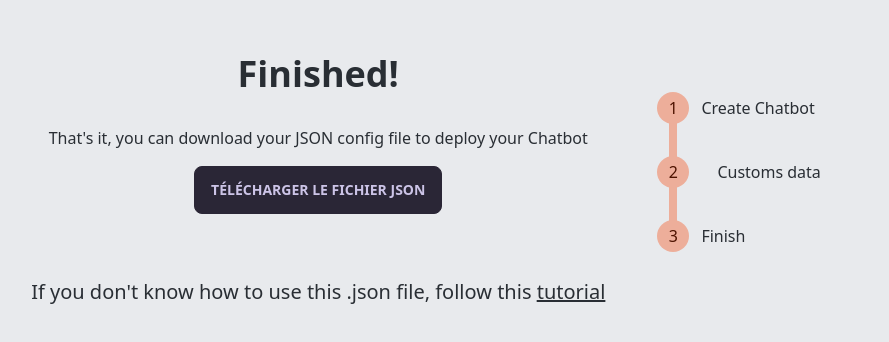
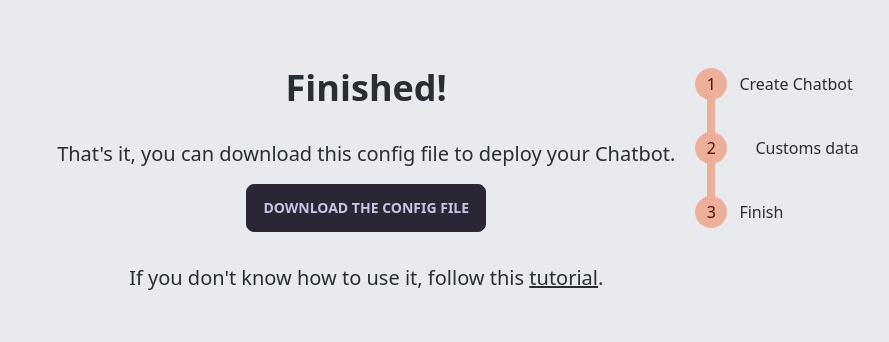
Before and after one commit to Ibentau/front-admin, a SvelteKit app: page /creationChatbot/finish in a window 1280 px wide. Shown: the part 228-570 px from the top of the page, without its empty margins (182-1071 px from the left). Built offline with nearby package versions, Linux system fonts and the light colour scheme.

Commit message:
download zip

```diff
--- a/package.json
+++ b/package.json
@@ -36,6 +36,8 @@
 		"daisyui": "^2.50.0",
 		"ical": "^0.8.0",
 		"ical.js": "^1.5.0",
+		"js-yaml": "^4.1.0",
+		"jszip": "^3.10.1",
 		"node-ical": "^0.16.0",
 		"prism-svelte": "^0.5.0",
 		"prismjs": "^1.29.0",
--- a/src/entities/conference.ts
+++ b/src/entities/conference.ts
@@ -3,6 +3,7 @@ export interface Conference {
   event_end: string;
   address: string;
   talks: Speak[];
+  meals: [];
 }
 
 export interface Speak {
--- /dev/null
+++ b/src/lib/Download.svelte
@@ -0,0 +1,26 @@
+<script lang="ts">
+  import * as JSZip from "jszip";
+
+  function downloadZip() {
+    // Add the data.json file to the zip file
+    const zip = new JSZip();
+    let dataJSON = sessionStorage.getItem("data") as string;
+    const blobJSON = new Blob([dataJSON], { type: "application/json" });
+    zip.file("data.json", blobJSON);
+
+    // Add the docker-compose.yml file to the zip file
+    const dockercompose: string = "";
+    zip.file("docker-compose.yml", dockercompose);
+
+    zip
+      .generateAsync({ type: "blob" })
+      .then(function (content: Blob | MediaSource) {
+        const link = document.createElement("a");
+        link.download = "chatbot.zip";
+        link.href = URL.createObjectURL(content);
+        link.click();
+      });
+  }
+</script>
+
+<button class="btn" on:click={downloadZip}>Download the config file</button>
--- a/src/lib/DownloadJSON.svelte
+++ /dev/null
@@ -1,12 +0,0 @@
-<script lang="ts">
-  function downloadJSON() {
-    let dataJSON = sessionStorage.getItem("data") as string;
-    const blob = new Blob([dataJSON], { type: "application/json" });
-    const link = document.createElement("a");
-    link.download = "data.json";
-    link.href = URL.createObjectURL(blob);
-    link.click();
-  }
-</script>
-
-<button class="btn" on:click={downloadJSON}>Télécharger le fichier json</button>
--- a/src/routes/creationChatbot/+page.svelte
+++ b/src/routes/creationChatbot/+page.svelte
@@ -14,6 +14,7 @@
   let event_end = "";
   let address = "";
   let talks: Speak[];
+  let meals: [];
   let loadChatbot: boolean;
 
   function loadJSON() {
@@ -33,6 +34,7 @@
       event_end: event_end,
       address: address,
       talks: talks,
+      meals: meals,
     };
 
     let NameAndColor: NameAndColor = {
--- a/src/routes/creationChatbot/finish/+page.svelte
+++ b/src/routes/creationChatbot/finish/+page.svelte
@@ -2,25 +2,25 @@
   // @ts-nocheck
 
   import Step from "$lib/Step.svelte";
-  import DownloadJSON from "$lib/DownloadJSON.svelte";
+  import Download from "$lib/Download.svelte";
 </script>
 
 <div class="flex flex-wrap h-screen justify-center content-center">
   <div class="flex flex-col items-center justify-center">
     <h1 class="text-4xl font-bold m-4">Finished!</h1>
-    <span class="m-4">
-      That's it, you can download your JSON config file to deploy your Chatbot
+    <span class="m-4 text-xl">
+      That's it, you can download this config file to deploy your Chatbot.
     </span>
-    <DownloadJSON />
-    <p class="mt-16 text-xl">
-      If you don't know how to use this .json file, follow this <a
+    <Download />
+    <p class="mt-8 text-xl">
+      If you don't know how to use it, follow this <a
         class="underline "
         href="/tutorial">tutorial</a
-      >
+      >.
     </p>
   </div>
 
-  <div class="m-12">
+  <div>
     <Step currentstep={3} />
   </div>
 </div>
```
Also changed, not shown: 1 other file (tests, documents, lock files or other folders).
